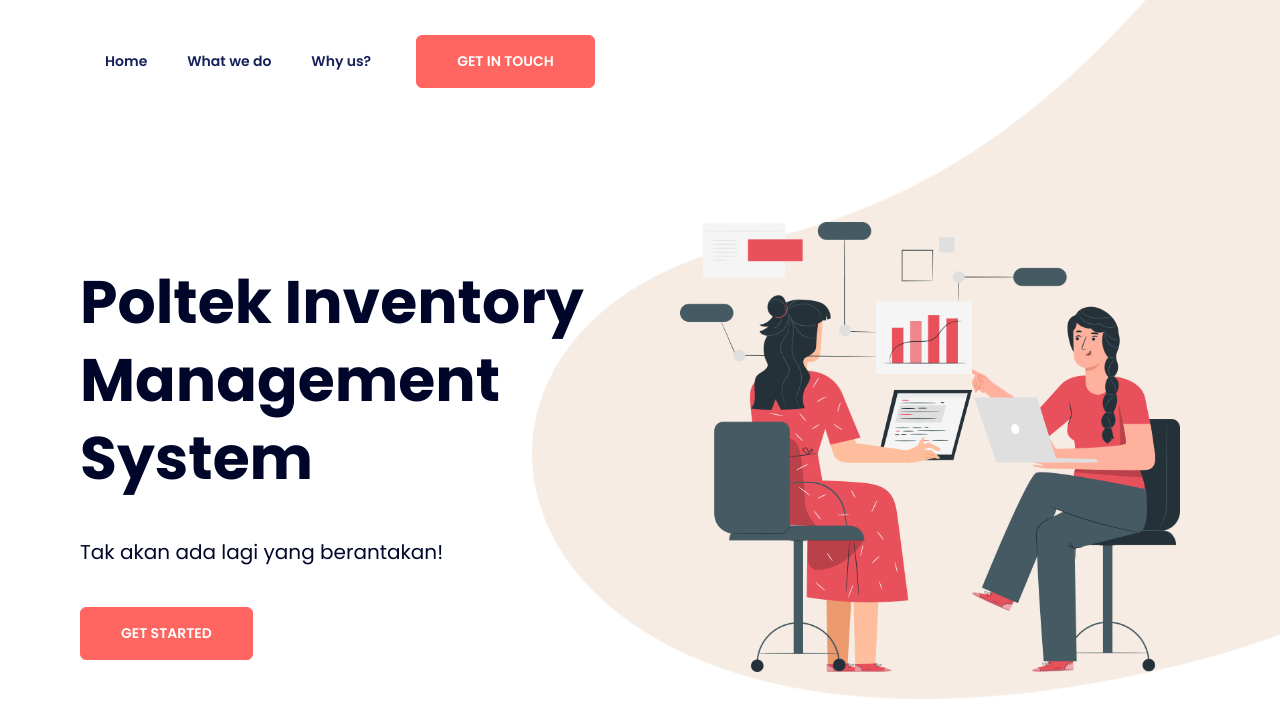
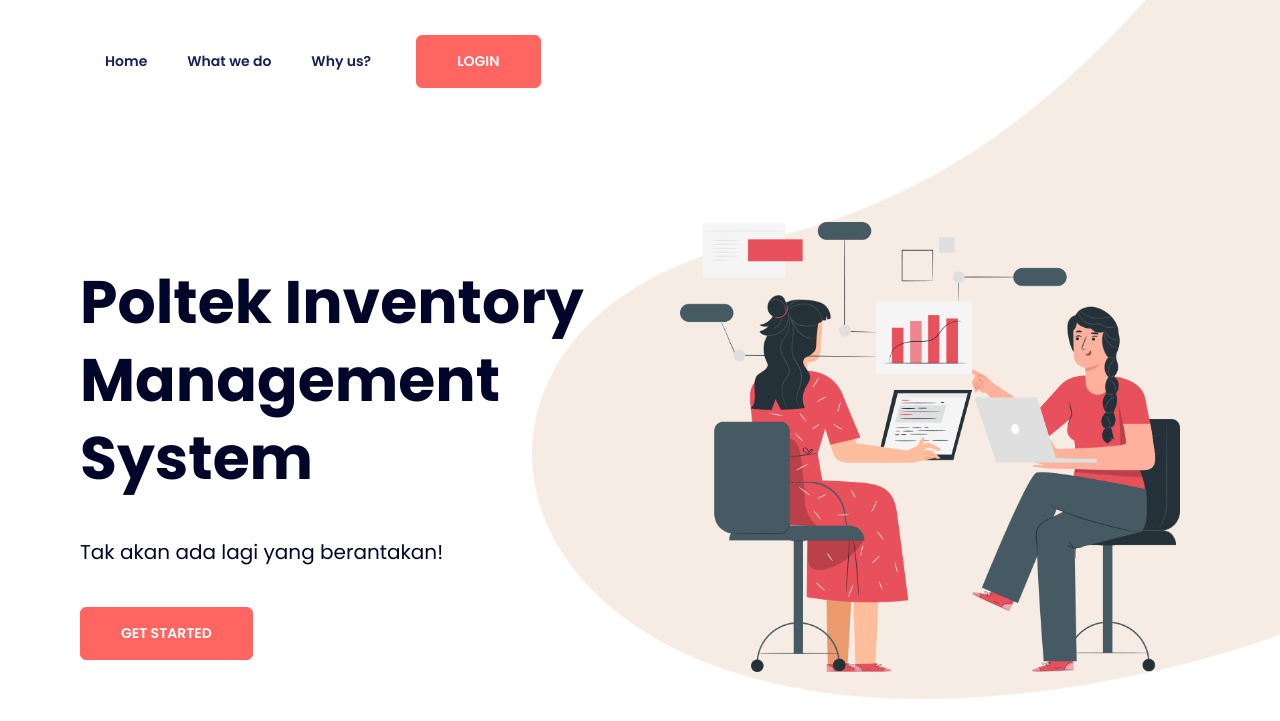
Before and after one commit to ZibranovSky/Web-Inventory-Barang, a PHP site: page /Landing_page/index.php in a window 1280 px wide; the page is wider, and only the part inside the window is pictured. Shown: the top 721 px of that part. Run offline with PHP 8.4, Linux system fonts and the light colour scheme.

Commit message:
Merubah Tampilan Serta menyambungkannya ke register petugas

```diff
--- a/Landing_page/index.php
+++ b/Landing_page/index.php
@@ -58,8 +58,11 @@
               <a href="#features" class="nav-link">Why us?</a>
             </li>
           </ul>
-
-          <button class="btn btn-primary">Get in touch</button>
+          <div class="form-group">
+                    <a href="../petugas/login_petugas.php">
+                    <button class="btn btn-primary">Login</button>
+                    </a>
+</div>
 
         </nav>
 
```
